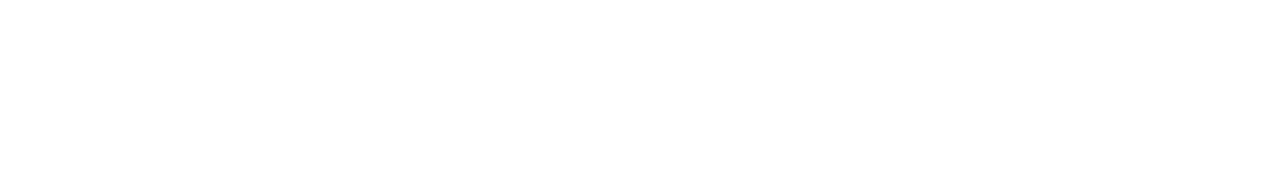
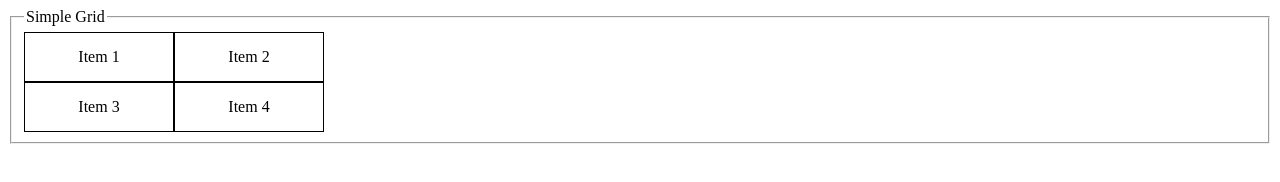
Before and after one commit to Diplomoceras-maximum/grid, a plain HTML site: page index.html in a window 1280 px wide. Drawn offline with Linux system fonts and the light colour scheme.

Commit message:
Add explanation and examples of setting up a simple grid

```diff
--- a/index.html
+++ b/index.html
@@ -7,5 +7,16 @@
     <script src="script.js" defer></script>
     <title>CSS Grid</title>
   </head>
-  <body></body>
+  <body>
+    <!-- Example of a simple grid -->
+    <fieldset>
+      <legend>Simple Grid</legend>
+      <div class="container">
+        <div class="item">Item 1</div>
+        <div class="item">Item 2</div>
+        <div class="item">Item 3</div>
+        <div class="item">Item 4</div>
+      </div>
+    </fieldset>
+  </body>
 </html>
--- a/styles.css
+++ b/styles.css
@@ -10,3 +10,62 @@
     4. The difference with flexbox is that instead of wrapping elements onto a new row, grid works in rows and columns and they can be added and removed when needed
 
 */
+
+/*
+
+    === Setting up a grid  ===
+
+    1. Grid Container
+
+        a. CSS grid can be thought of in terms of a container and items
+        b. When an element is made a grid, it will contain the whole grid
+        c. To make an element a grid container, you use the display: grid or display: inline-grid properties
+
+        Example:
+
+        .container {
+            display: grid;
+        }
+
+        d. All child elements under a grid parent become grid items (only direct child elements)
+        e. Child elements can also be grid containers, so grids can be inside of grids, inside of grids
+
+
+    2. Columns and Rows
+
+        a. Columns and rows define the grid track (the space between lines on a grid)
+        b. grid-template-columns and grid-template-rows properties are used to define the columns and rows
+
+        Example:
+
+        .container {
+            display: grid;
+            grid-template-columns: 50px 50px;
+            grid-template-rows: 50px 50px;
+        }
+
+        c. This example creates 2 rows 50px wide and 2 columns 50px tall (a 2x2 grid of 50 x 50 pixels)
+        d. Columns are rows do not have to have the same values
+        e. The rows and columns have a shorthand using the grid-template property, seperated using a forward slash (rows before slash and columns after)
+
+        Example:
+
+        .container {
+            display: grid;
+            grid-template: 50px 50px / 50px 50px 50px;
+
+
+*/
+
+.container {
+  display: grid;
+  grid-template-columns: 150px 150px;
+  grid-template-rows: 50px 50px;
+}
+
+.item {
+  border: 1px solid black;
+  display: flex;
+  align-items: center;
+  justify-content: center;
+}
```
